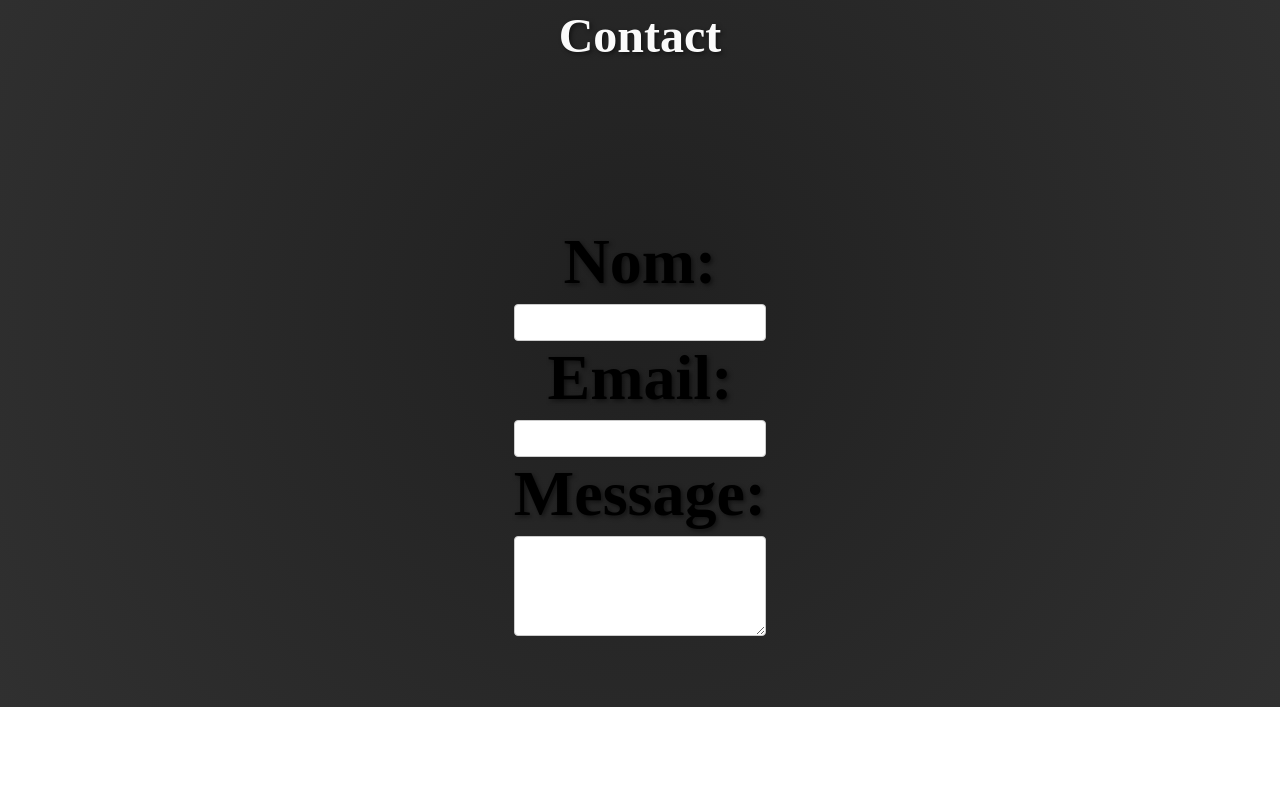
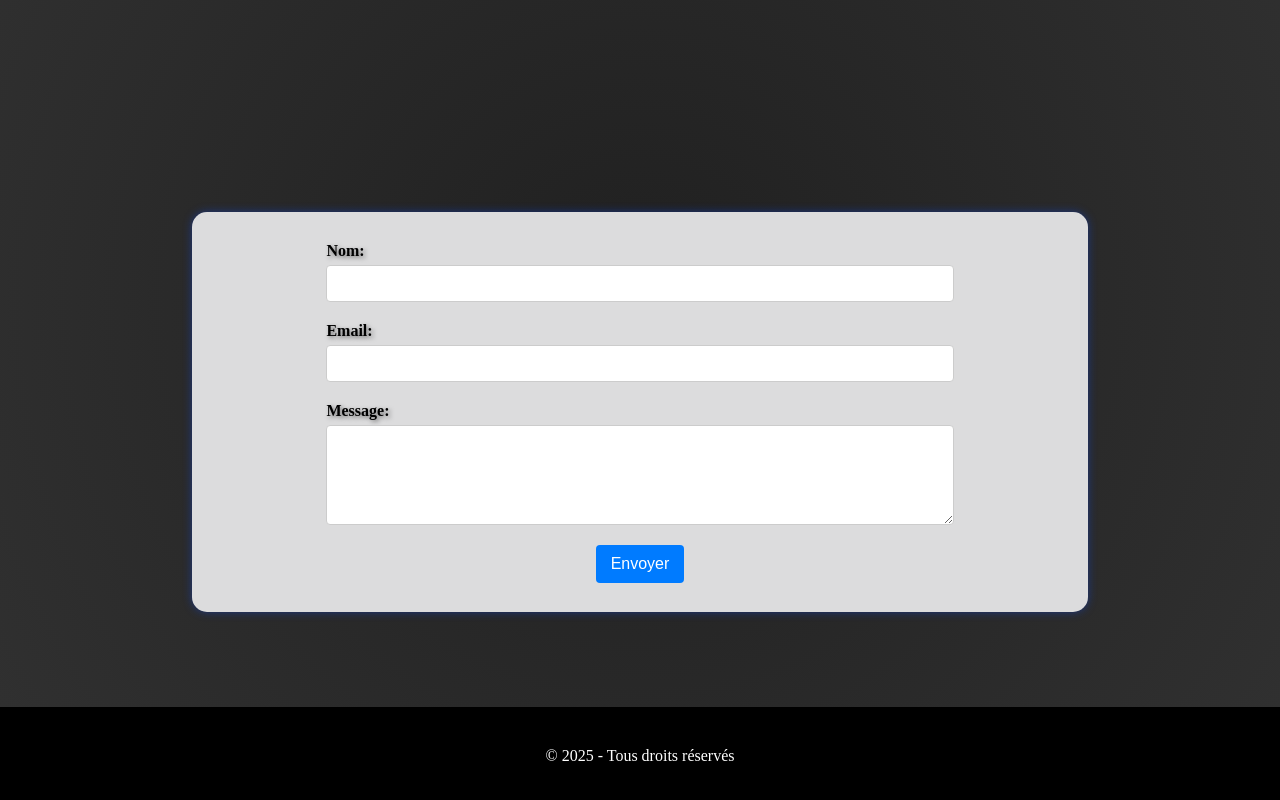
Before and after one commit to random1531/Portofolio, a React (Vite) app: page / in a window 1280 px wide. Shown: the part 1695-2495 px from the top of the page. Before the commit the page ends 2402 px from the top, so only its background shows below. Built offline with nearby package versions, Linux system fonts and the light colour scheme.

Commit message:
Add formulaire de contact

```diff
--- a/src/App.css
+++ b/src/App.css
@@ -7,3 +7,9 @@ main{
   display: flex;
   flex-direction: column;
 }
+
+footer{
+  background-color: rgb(0, 0, 0);
+  color: white;
+  text-align: center;
+}
--- a/src/App.jsx
+++ b/src/App.jsx
@@ -1,20 +1,21 @@
 import { Outlet } from "react-router-dom";
 import "./App.css";
 import Header from "./componements/Header/Header";
-import Contact from "./componements/Main/Contact/Contact";
-import HeroBanner from "./componements/Main/HeroBanner/HeroBanner";
-import Project from "./componements/Main/Projet/Project";
+import { useState, useEffect } from "react";
+import Footer from "./componements/Footer/Footer";
 
 function App() {
+
+
   return (
     <>
       <header>
-        <Header />
+        <Header/>
       </header>
       <main>
        <Outlet />
       </main>
-      <footer></footer>
+      <footer><Footer/></footer>
     </>
   );
 }
--- /dev/null
+++ b/src/componements/Footer/Footer.css
@@ -0,0 +1,13 @@
+.footer{
+    height: 100px;
+    background-color: black;
+    color: white;
+    max-width: 1440px;
+    margin: 0 auto;
+}
+
+.footer p{
+    text-align: center;
+    padding-top: 40px;
+    color: white;
+}
--- /dev/null
+++ b/src/componements/Footer/Footer.jsx
@@ -0,0 +1,11 @@
+import React from 'react'
+import './Footer.css'
+
+export default function Footer() {
+  return (
+    <div className='footer'>
+        <p>© 2025 - Tous droits réservés</p>
+
+    </div>
+  )
+}
--- a/src/componements/Header/Header.jsx
+++ b/src/componements/Header/Header.jsx
@@ -1,15 +1,22 @@
-import React from "react";
+
 import NavLink from "./NavLink/NavLink";
+import { NavLink as Link } from "react-router-dom";
 import "./Header.css";
+import { use } from "react";
+
 
 export default function Header() {
+
+
+
+
   return (
     <nav className="header_nav">
       <h1>Loic RAVAL</h1>
       <div className="header_nav_links">
         <NavLink NameNav="A propos" linkNav="#"/>
-        <NavLink NameNav="Projets" linkNav="#"/>
-        <NavLink NameNav="Contact" linkNav="#"/>
+        <NavLink NameNav="Projets" linkNav="/#project" />
+        <NavLink NameNav="Contact" linkNav="/#contact"/>
       </div>
         <div className="header_nav_links_social">
             <NavLink NameNav={<i className="fa-brands fa-linkedin"></i> }linkNav="https://www.linkedin.com/in/loic-raval-7248831ab/" target={'_blank'}/>
--- a/src/componements/Main/Contact/Contact.css
+++ b/src/componements/Main/Contact/Contact.css
@@ -1,16 +1,12 @@
 .contact {
-    position: relative;
-    background-size: cover;
-    background-position: center;
+    width: 100%;
     height: 100vh;
     display: flex;
-    justify-content: space-around;
+    justify-content: flex-start;
     align-items: center;
-    color: white;
+    margin: 0 auto;
     flex-direction: column;
-    font-size: 4rem;
-    font-weight: 700;
-    text-align: center;
+    gap: 200px;
     text-shadow: 2px 2px 4px rgba(0, 0, 0, 0.5);
     background: rgb(32, 32, 32);
     background: radial-gradient(circle, rgba(32, 32, 32, 1) 0%, rgba(48, 48, 48, 1) 100%);
--- a/src/componements/Main/Contact/Contact.jsx
+++ b/src/componements/Main/Contact/Contact.jsx
@@ -4,7 +4,7 @@ import Formulaire from './Formulaire/Formulaire'
 
 export default function Contact() {
   return (
-   <section className="contact">
+   <section className="contact" id='contact'>
     <h2 className='contact_title'>Contact</h2>
     <Formulaire />
    </section>
--- a/src/componements/Main/Contact/Formulaire/Formulaire.css
+++ b/src/componements/Main/Contact/Formulaire/Formulaire.css
@@ -1,3 +1,16 @@
+.formulaire {
+  display: flex;
+  justify-content: center;
+  align-items: center;
+  flex-direction: column;
+  background-color: #dcdcdd;
+  width: 70%;
+  height: 400px;
+  border-radius: 15px;
+  gap: 20px;
+  box-shadow: 0 0 10px rgba(10, 75, 255, 0.404);
+}
+
 .contact-form {
   display: flex;
   flex-direction: column;
@@ -11,6 +24,7 @@
 }
 
 .form-group {
+  width: 70%;
   display: flex;
   flex-direction: column;
 }
--- a/src/componements/Main/Contact/Formulaire/Formulaire.jsx
+++ b/src/componements/Main/Contact/Formulaire/Formulaire.jsx
@@ -1,39 +1,24 @@
-import React from 'react'
-import './Formulaire.css'
-import InputForm from './InputForm/InputForm'
+import React from "react";
+import "./Formulaire.css";
+
 
 export default function Formulaire() {
   return (
-    <form action="">
-       <div className="form-group">
+    <form action="" className="formulaire">
+      <div className="form-group">
         <label htmlFor="name">Nom:</label>
-        <input
-          type="text"
-          id="name"
-          name="name"
-
-          required
-        />
+        <input type="text" id="name" name="name" required />
       </div>
       <div className="form-group">
         <label htmlFor="email">Email:</label>
-        <input
-          type="email"
-          id="email"
-          name="email"
-
-          required
-        />
+        <input type="email" id="email" name="email" required />
       </div>
       <div className="form-group">
         <label htmlFor="message">Message:</label>
-        <textarea
-          id="message"
-          name="message"
+        <textarea id="message" name="message" required></textarea>
+      </div>
+      <button type="submit">Envoyer</button>
 
-          required
-        ></textarea>
-      </div>
     </form>
-  )
+  );
 }
--- a/src/componements/Main/Projet/PojetCard/ProjetCard.css
+++ b/src/componements/Main/Projet/PojetCard/ProjetCard.css
@@ -1,6 +1,6 @@
 .project_card{
     width: 100%;
-    cursor: grab;
+    cursor: pointer;
     display: flex;
     justify-content:space-evenly;
     align-items: center;
--- a/src/componements/Main/Projet/Project.jsx
+++ b/src/componements/Main/Projet/Project.jsx
@@ -19,7 +19,7 @@ export default function Project() {
   });
 
   return (
-    <section className="project">
+    <section className="project" id="project">
       <div className="project_container">
         <h2>Mes projet</h2>
         <div className="project_card_container">
@@ -35,7 +35,7 @@ export default function Project() {
           >
             {dataProject.map((project) => (
               <SwiperSlide key={project.name}>
-                <Link to={`/projet/${project.name}`} key={project.name} id={project.name}>
+                <Link to={`/projet/${project.name}`} key={project.name} id={project.name} className="project_card">
                 <ProjectCard
                   title={project.name}
                   description={project.description}
@@ -47,7 +47,7 @@ export default function Project() {
                     </div>
                   ))}
                 />
-                </Link>
+                  </Link>
               </SwiperSlide>
             ))}
           </Swiper>
```
Lines whose indentation alone changed are shown as unchanged.
